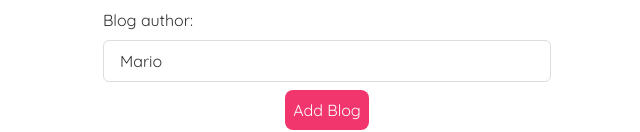
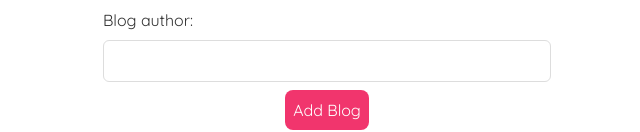
Before and after one commit to dhruv70441/blogPost, a React (Vite) app in the folder frontend/: page /create in a window 1280 px wide. Shown: the part 353-485 px from the top of the page, without its empty margins (313-953 px from the left). Built offline with nearby package versions, Linux system fonts and the light colour scheme; a web font is replaced by a local one.

Commit message:
updated file structure of frontend

```diff
--- a/frontend/src/BlogDetails.jsx
+++ b/frontend/src/pages/BlogDetails.jsx
@@ -1,6 +1,6 @@
 import React from 'react'
 import { useNavigate, useParams } from 'react-router-dom'
-import useFetch from './useFetch';
+import useFetch from '../utils/useFetch';
 
 const BlogDetails = () => {
     const { id } = useParams();
--- a/frontend/src/Create.jsx
+++ b/frontend/src/pages/Create.jsx
@@ -4,7 +4,7 @@ import { useNavigate } from "react-router-dom";
 const Create = () => {
   const [title, setTitle] = useState('');
   const [blogBody, setBlogBody] = useState('');
-  const [author, setAuthor] = useState('Mario');
+  const [author, setAuthor] = useState('');
   const [isPending, setIsPending] = useState(false);
   const navigate = useNavigate();
 
--- a/frontend/src/Home.jsx
+++ b/frontend/src/pages/Home.jsx
@@ -1,5 +1,5 @@
-import BlogList from './BlogList';
-import useFetch from './useFetch';
+import BlogList from '../utils/BlogList';
+import useFetch from '../utils/useFetch';
 
 const Home = () => {
 
```
Also changed, not shown: frontend/src/App.jsx (+4 -4 lines), frontend/src/pages/NotFound.jsx (renamed from frontend/src/NotFound.jsx), frontend/src/utils/BlogList.jsx (renamed from frontend/src/BlogList.jsx), frontend/src/utils/useFetch.js (renamed from frontend/src/useFetch.js).
